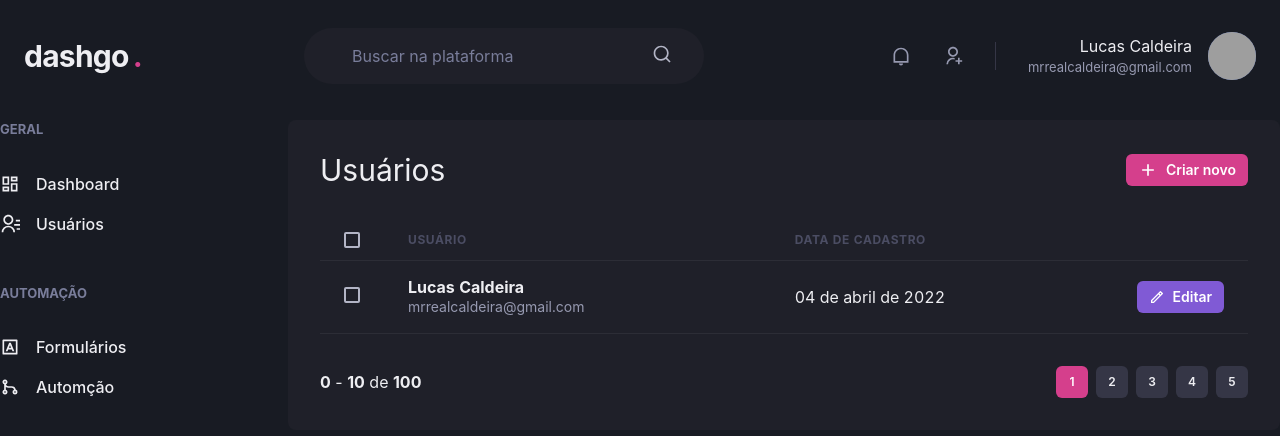
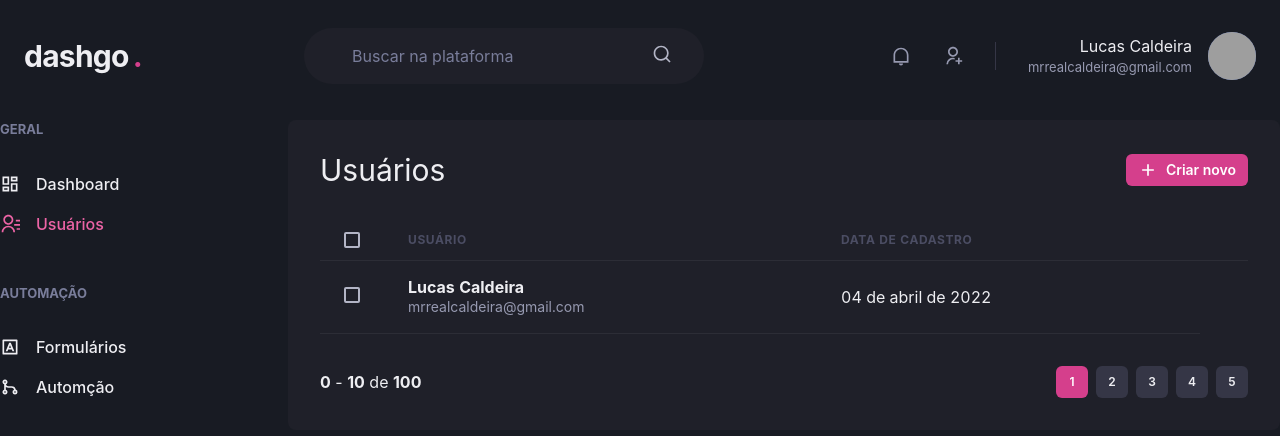
Before and after one commit to realcaldeira/dashboard-chakra, a Next.js app: page /users in a window 1280 px wide. Shown: the top 436 px of the page. Built offline with nearby package versions, Linux system fonts and the light colour scheme; grey boxes are pictures that could not be loaded.

Commit message:
Responsividade pronta

```diff
--- /dev/null
+++ b/src/components/ActiveLink.tsx
@@ -0,0 +1,32 @@
+import Link, { LinkProps } from 'next/link';
+import { useRouter } from 'next/router';
+import { cloneElement, ReactElement } from 'react';
+
+interface ActiveLinkProps extends LinkProps {
+  children: ReactElement;
+  shouldMatchExactHref?: boolean;
+}
+
+
+
+export function ActiveLink({ children, shouldMatchExactHref=false, ...rest }: ActiveLinkProps){
+  const { asPath } = useRouter()
+
+  let isActive = false;
+
+  if(shouldMatchExactHref && (asPath === rest.href || asPath === rest.as)){
+    isActive = true;
+  }
+
+  if(!shouldMatchExactHref && (asPath.startsWith(String(rest.href)) || asPath.startsWith(String(rest.as)))){
+      isActive = true;
+    }
+
+  return(
+    <Link {...rest}>
+      {cloneElement(children, {
+        color: isActive ? 'pink.400' : 'gray.50'
+      })}
+    </Link>
+  )
+}
--- a/src/components/Pagination/index.tsx
+++ b/src/components/Pagination/index.tsx
@@ -4,7 +4,7 @@
 export function Pagination(){
   return(
     <Stack
-      direction='row'
+      direction={['column', 'row']}
       mt='8'
       justify='space-between'
       align='center'
--- a/src/components/Sidebar/NavLink.tsx
+++ b/src/components/Sidebar/NavLink.tsx
@@ -1,16 +1,20 @@
-import { Icon, Link, Text, LinkProps as ChakraLinkProps } from "@chakra-ui/react";
+import { Icon, Link as ChakraLink, Text, LinkProps as ChakraLinkProps } from "@chakra-ui/react";
 import { ElementType } from "react"
+import { ActiveLink } from "../ActiveLink";
 
 interface NavLinkProps extends ChakraLinkProps{
   icon: ElementType;
   children: string;
+  href: string;
 }
 
-export function NavLink({ icon, children, ...rest }: NavLinkProps){
+export function NavLink({ icon, children, href, ...rest }: NavLinkProps){
   return(
-    <Link display='flex' alignItems='center' {...rest}>
-      <Icon as={icon} fontSize='20' />
-      <Text ml='4' fontWeight='medium'>{children}</Text>
-    </Link>
+    <ActiveLink href={href} passHref>
+      <ChakraLink display='flex' alignItems='center' {...rest}>
+        <Icon as={icon} fontSize='20' />
+        <Text ml='4' fontWeight='medium'>{children}</Text>
+      </ChakraLink>
+    </ActiveLink>
   )
 }
--- a/src/components/Sidebar/SidebarNav.tsx
+++ b/src/components/Sidebar/SidebarNav.tsx
@@ -7,13 +7,13 @@
   return(
     <Stack spacing='12' align='flex-start'>
       <NavSection title='GERAL'>
-        <NavLink icon={RiDashboardLine}>Dashboard</NavLink>
-        <NavLink icon={RiContactsLine}>Usuários</NavLink>
+        <NavLink icon={RiDashboardLine} href="/dashboard">Dashboard</NavLink>
+        <NavLink icon={RiContactsLine} href="/users">Usuários</NavLink>
       </NavSection>
 
       <NavSection title='AUTOMAÇÃO'>
-        <NavLink icon={RiInputMethodLine}>Formulários</NavLink>
-        <NavLink icon={RiGitMergeLine}>Automção</NavLink>
+        <NavLink icon={RiInputMethodLine} href="/forms">Formulários</NavLink>
+        <NavLink icon={RiGitMergeLine} href="/automation">Automção</NavLink>
       </NavSection>
     </Stack>
   )
--- a/src/pages/dashboard.tsx
+++ b/src/pages/dashboard.tsx
@@ -61,6 +61,7 @@
 const series = [{ name: "series1", data: [31, 120, 10, 28, 51, 18, 109] }];
 
 export default function Dashboard() {
+
   return (
     <Flex direction="column" h="100vh">
       <Header />
--- a/src/pages/users/index.tsx
+++ b/src/pages/users/index.tsx
@@ -1,10 +1,15 @@
-import { Box, Button, Checkbox, Flex, Heading, Icon, Table, Tbody, Td, Text, Th, Thead, Tr } from '@chakra-ui/react';
-import { RiAddLine, RiPencilLine } from 'react-icons/ri';
+import { Box, Button, Checkbox, Flex, Heading, Icon, Table, Tbody, Td, Text, Th, Thead, Tr, useBreakpointValue } from '@chakra-ui/react';
+import Link from 'next/link';
+import { RiAddLine } from 'react-icons/ri';
 import { Header } from '../../components/Header';
 import { Pagination } from '../../components/Pagination';
 import { Sidebar } from '../../components/Sidebar';
 
 export default function UserList(){
+  const isWideVersion = useBreakpointValue({
+    base: false,
+    lg: true,
+  })
   return(
     <Box>
       <Header />
@@ -16,6 +21,7 @@
           <Flex mb='8' justify='space-between' align='center'>
             <Heading size='lg' fontWeight='normal'>Usuários</Heading>
 
+            <Link href='/users/create' passHref>
               <Button
                 as='a'
                 size='sm'
@@ -24,16 +30,17 @@
                 leftIcon={<Icon as={RiAddLine} fontSize='20'/>}>
                 Criar novo
               </Button>
+            </Link>
           </Flex>
 
           <Table colorScheme='whiteAlpha'>
             <Thead>
               <Tr>
-                <Th px='6' color='gray.300' width='8'>
+                <Th px={['4', '4', '6']} color='gray.300' width='8'>
                   <Checkbox colorScheme='pink' />
                 </Th>
                 <Th>Usuário</Th>
-                <Th>Data de cadastro</Th>
+                { isWideVersion && <Th>Data de cadastro</Th>}
                 <Th width='8'></Th>
               </Tr>
             </Thead>
@@ -48,17 +55,8 @@
                     <Text fontSize='sm' color='gray.300'>mrrealcaldeira@gmail.com</Text>
                   </Box>
                 </Td>
-                <Td>04 de abril de 2022</Td>
-                <Td>
-                  <Button
-                    as='a'
-                    size='sm'
-                    fontSize='sm'
-                    colorScheme='purple'
-                    leftIcon={<Icon as={RiPencilLine} fontSize='16' />} >
-                    Editar
-                  </Button>
-                </Td>
+                {isWideVersion && <Td>04 de abril de 2022</Td>}
+
               </Tr>
             </Tbody>
           </Table>
```
Also changed, not shown: src/pages/users/create.tsx (+7 -4 lines). Lines whose indentation alone changed are shown as unchanged.
